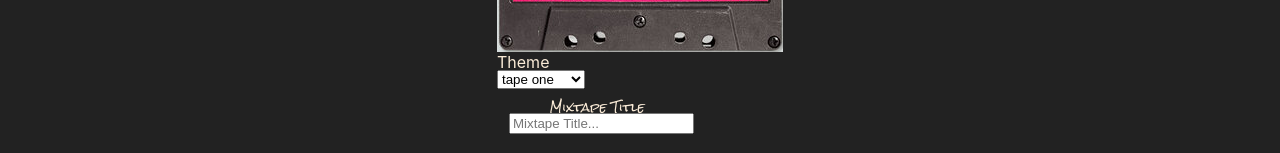
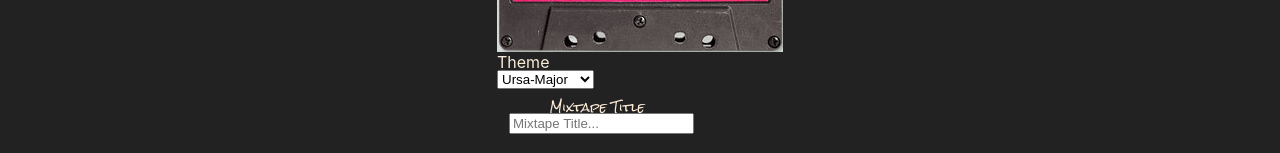
Before and after one commit to tislais/Vibe-Share-Front-End, a React (Create React App) app: page /create-mixtape in a window 1280 px wide. Shown: the part 217-370 px from the top of the page. Built offline with nearby package versions, Linux system fonts and the light colour scheme; sample sign-in values are in the browser's storage.

Commit message:
add basic theme styles

```diff
--- a/src/detail/MixtapeDetail.css
+++ b/src/detail/MixtapeDetail.css
@@ -48,3 +48,50 @@
 iframe {
   margin: 40px auto;
 }
+
+/* THEME STYLES HERE */
+
+.Ursa-Major {
+  background-color: rgb(235, 0, 176);
+}
+
+.Ursa-Major .MixtapeTitle {
+  background-color: yellow;
+}
+
+.Ursa-Major .title {
+  color: rgb(255, 255, 255);
+  background-color:rgb(235, 0, 176);
+}
+
+/* .Ophiuchus {
+
+}
+
+.Jupiter {
+
+}
+
+.Pleiades {
+
+}
+
+.Ceti-Alpha-5 {
+
+}
+
+.Zeta-Reticuli {
+
+}
+
+.Shai-Hulud {
+
+}
+
+.Stardust {
+
+}
+
+.Omega {
+
+} */
--- a/src/playlist/CreateMixTape.js
+++ b/src/playlist/CreateMixTape.js
@@ -12,54 +12,54 @@ export default class CreateMixTape extends Component {
     slides: [
       {
         src: '/tapes/tape1.png',
-        id: 'tape-one',
-        alt: 'tape one'
+        id: 'Ursa-Major',
+        alt: 'Ursa-Major'
       },
       {
         src: '/tapes/tape2.png',
-        id: 'tape-two',
-        alt: 'tape-two'
+        id: 'Ophiuchus',
+        alt: 'Ophiuchus'
       },
       {
         src: '/tapes/tape3.png',
-        id: 'tape-three',
-        alt: 'tape-three'
+        id: 'Jupiter',
+        alt: 'Jupiter'
       },
       {
         src: '/tapes/tape4.png',
-        id: 'tape-four',
-        alt: 'tape-four'
+        id: 'Pleiades',
+        alt: 'Pleiades'
       },
       {
         src: '/tapes/tape5.png',
-        id: 'tape-five',
-        alt: 'tape-five'
+        id: 'Ceti-Alpha-5',
+        alt: 'Ceti-Alpha-5'
       },
       {
         src: '/tapes/tape6.png',
-        id: 'tape-six',
-        alt: 'tape-six'
+        id: 'Zeta-Reticuli',
+        alt: 'Zeta-Reticuli'
       },
       {
         src: '/tapes/tape7.png',
-        id: 'tape-seven',
-        alt: 'tape-seven'
+        id: 'Shai-Hulud',
+        alt: 'Shai-Hulud'
       },
       {
         src: '/tapes/tape8.png',
-        id: 'tape-eight',
-        alt: 'tape-eight'
+        id: 'Stardust',
+        alt: 'Stardust'
       },
       {
         src: '/tapes/tape9.png',
-        id: 'tape-nine',
-        alt: 'tape-nine'
+        id: 'Omega',
+        alt: 'Omega'
       }
     ],
     theme: {
       src: '/tapes/tape1.png',
-      id: 0,
-      alt: 0
+      id: 'Ursa-Major',
+      alt: 'Ursa-Major'
     }
   }
 
```
